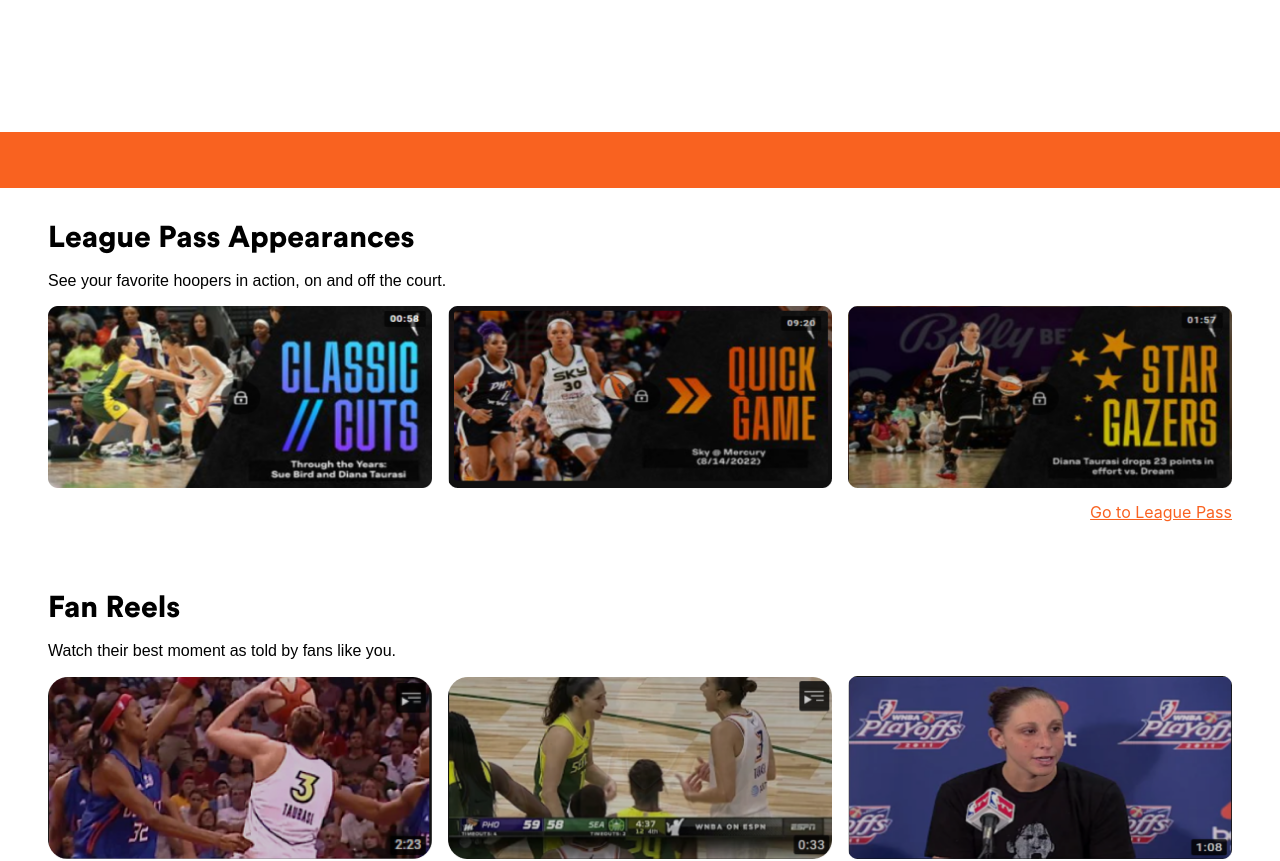
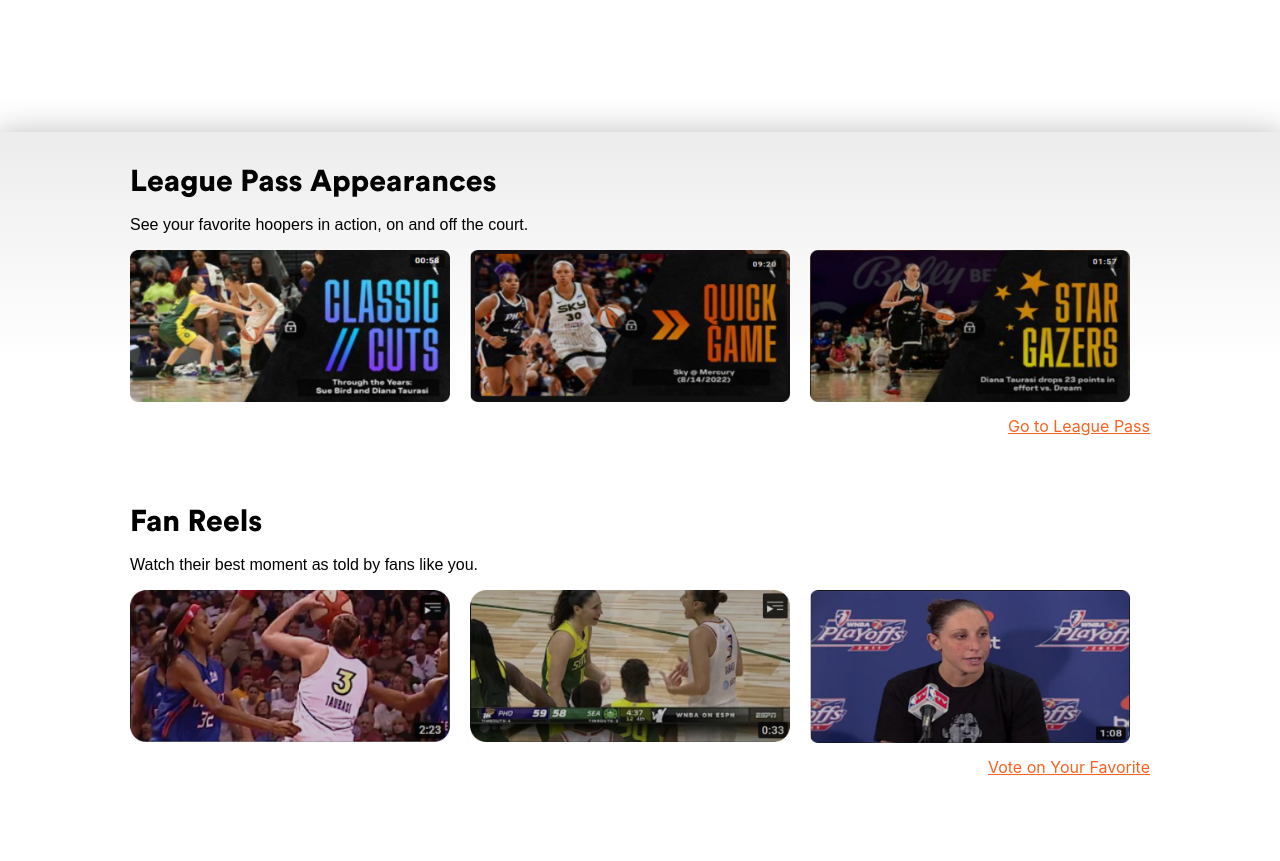
Before and after one commit to dkrj45/wnba-player-page, a React (Create React App) app: page / in a window 1280 px wide. Shown: the part 1280-2141 px from the top of the page. Built offline with nearby package versions, Linux system fonts and the light colour scheme.

Commit message:
add linear gradient

```diff
--- a/src/components/VideoSection/VideoSection.scss
+++ b/src/components/VideoSection/VideoSection.scss
@@ -1,12 +1,13 @@
 @use '../../styles/partials/fonts' as *;
 
 .videosection{
+  background: linear-gradient(180deg, rgba(223, 223, 223, 0.58) 0%, rgba(223, 223, 223, 0) 30.73%);
+    box-shadow: 0px 4px 31px 4px rgba(0, 0, 0, 0.25);
+  display: flex;
+  flex-direction: column;
+  align-items: center;
   padding: 2rem 3rem;
-  &__top{
-    width: 100%;
-    height: 3.5rem;
-    background-color: #F96220;
-  }
+
   &__title{
     font-size: 1.875rem;
     margin: 0;
@@ -24,7 +25,8 @@
     margin-bottom: 0.625rem;
   }
   &__videoimage{
-    width: 30vw;
+    margin-right: 1.25rem;
+    width: 25vw;
     height: auto;
   }
   &__linksection{
```
